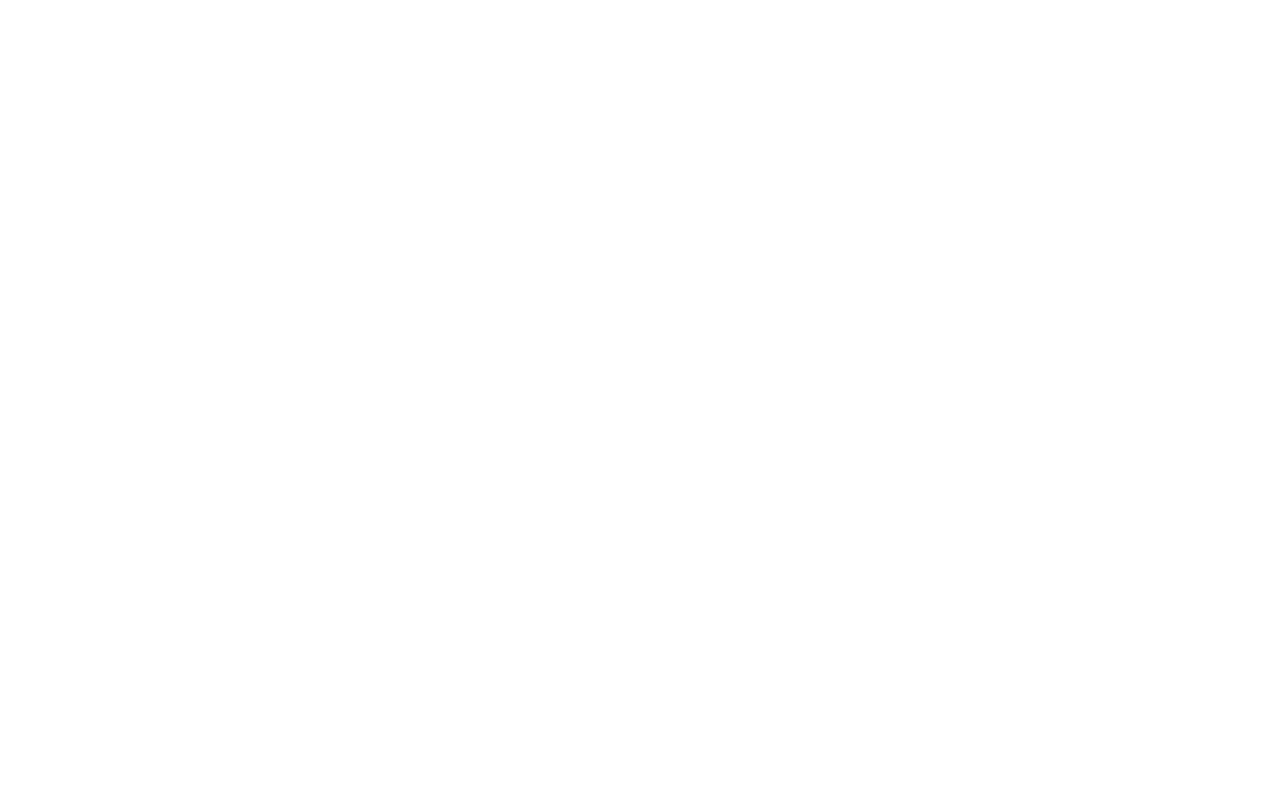
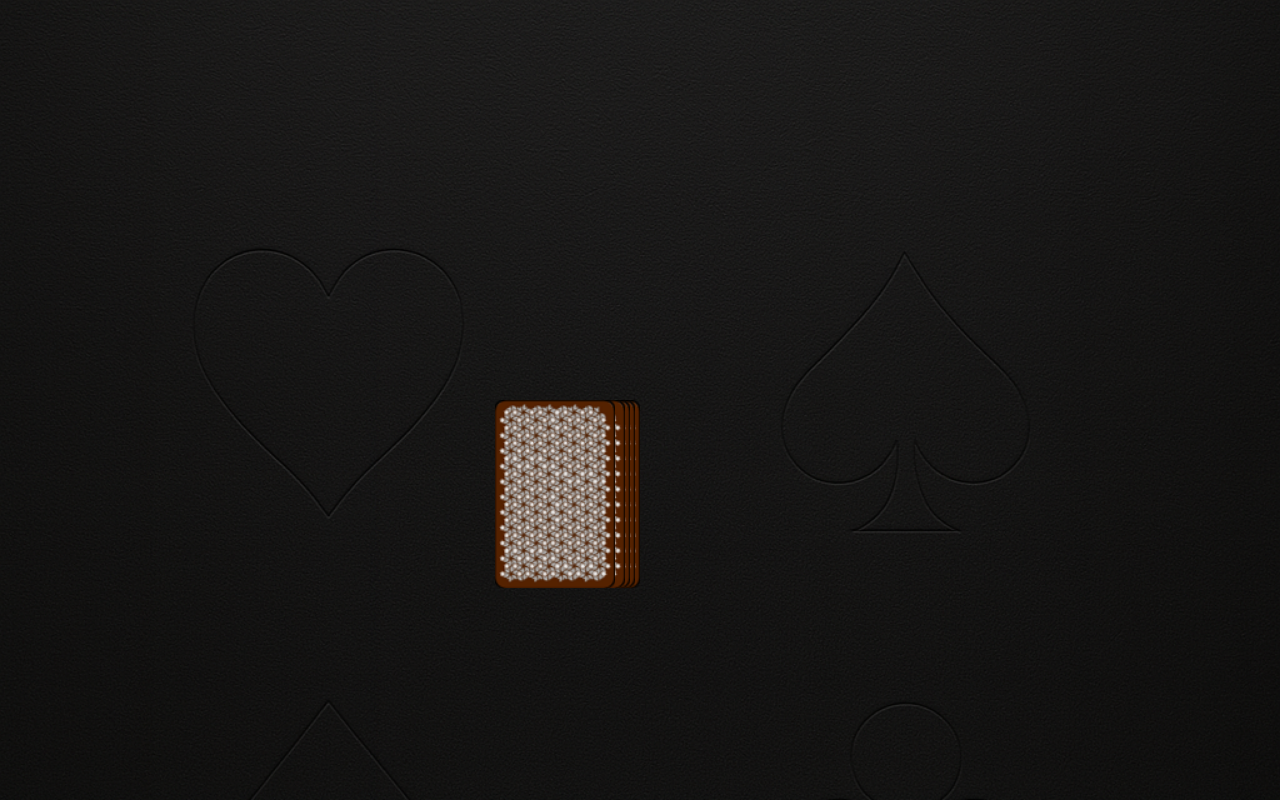
Before and after one commit to AnnesMuhamed/Ring-of-Fire, an Angular app: page /game in a window 1280 px wide. Before the commit this address led to /. Built offline with nearby package versions, Linux system fonts and the light colour scheme.

Commit message:
Cards deck Added and animated

```diff
--- a/src/app/app.routes.ts
+++ b/src/app/app.routes.ts
@@ -1,6 +1,8 @@
 import { Routes } from '@angular/router';
 import { StartScreenComponent } from './start-screen/start-screen.component';
+import { GameComponent } from './game/game.component';
 
 export const routes: Routes = [
   { path: '', component: StartScreenComponent },
+  { path: 'game', component: GameComponent}
 ];
--- a/src/app/game/game.component.html
+++ b/src/app/game/game.component.html
@@ -1 +1,10 @@
-<p>game works!</p>
+<div class="field">
+
+
+    <div class="cards-stack">
+        <img [ngStyle]="{'right.px': i * 5}" *ngFor="let c of [0, 1, 2, 3]; let i = index;" src="../../assets/img/cards/card_cover.png" alt="">
+        <img (click)="takeCard()" [class.pick-card]="pickCardAnimation" class="top-card" style="right: 25px;" src="../../assets/img/cards/card_cover.png" alt="">
+    </div>
+
+
+</div>
--- a/src/app/game/game.component.scss
+++ b/src/app/game/game.component.scss
@@ -0,0 +1,32 @@
+.field {
+    width: 100%;
+    height: 100vh;
+    max-width: 100%;
+    background-image: url('../../assets/img/background2.png');
+    background-size: cover;
+    display: flex;
+    justify-content: center;
+    align-items: center;
+}
+
+.cards-stack {
+    position: relative;
+    img {
+        position: absolute;
+        width: 120px;
+    }
+
+}
+
+.top-card {
+    cursor: pointer;
+    transition: all 100ms ease-in-out;
+    &:hover {
+        transform: scale(1.1) translateY(-10px);
+    }
+}
+
+.pick-card {
+    animation: all 150s ease-in-out;
+    transform: scale(1.5) translateY(-10px) !important;
+}
--- a/src/app/game/game.component.ts
+++ b/src/app/game/game.component.ts
@@ -1,12 +1,20 @@
 import { Component } from '@angular/core';
+import { NgForOf, NgStyle } from '@angular/common';
 
 @Component({
   selector: 'app-game',
   standalone: true,
-  imports: [],
+  imports: [NgForOf, NgStyle],
   templateUrl: './game.component.html',
   styleUrl: './game.component.scss'
 })
 export class GameComponent {
+  pickCardAnimation: boolean = false;
 
+  takeCard() {
+    this.pickCardAnimation = true;
+
+  }
+
+  constructor() { }
 }
--- a/src/app/start-screen/start-screen.component.html
+++ b/src/app/start-screen/start-screen.component.html
@@ -1,6 +1,6 @@
 <div class="start-screen">
     <img src="assets/img/start.png" alt="">
     <div class="start-lable-box">
-        <img src="assets/img/start_lable.png" alt="">
+        <img (click)="newGame()" src="assets/img/start_lable.png" alt="">
     </div>
 </div>
--- a/src/app/start-screen/start-screen.component.ts
+++ b/src/app/start-screen/start-screen.component.ts
@@ -1,4 +1,5 @@
 import { Component } from '@angular/core';
+import { Router } from '@angular/router';
 
 @Component({
   selector: 'app-start-screen',
@@ -8,5 +9,11 @@
   styleUrl: './start-screen.component.scss'
 })
 export class StartScreenComponent {
+  constructor(private rotuer: Router) { }
+
+  newGame() {
+    // Navigate to the game component
+    this.rotuer.navigate(['/game']);
+  }
 
 }
```
